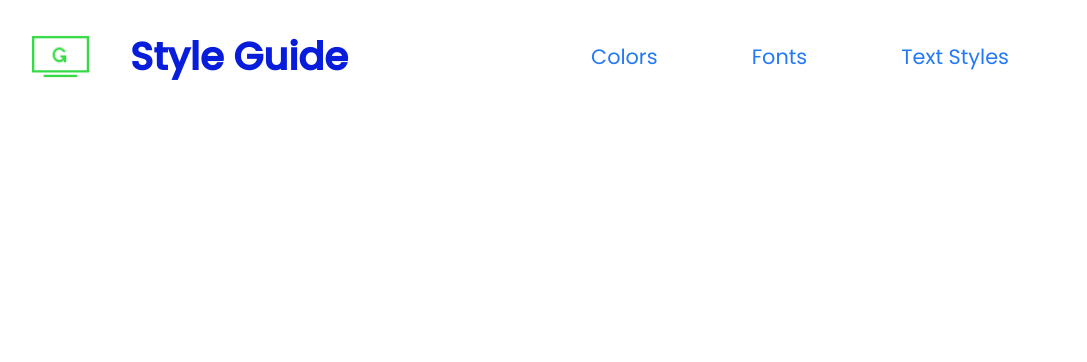
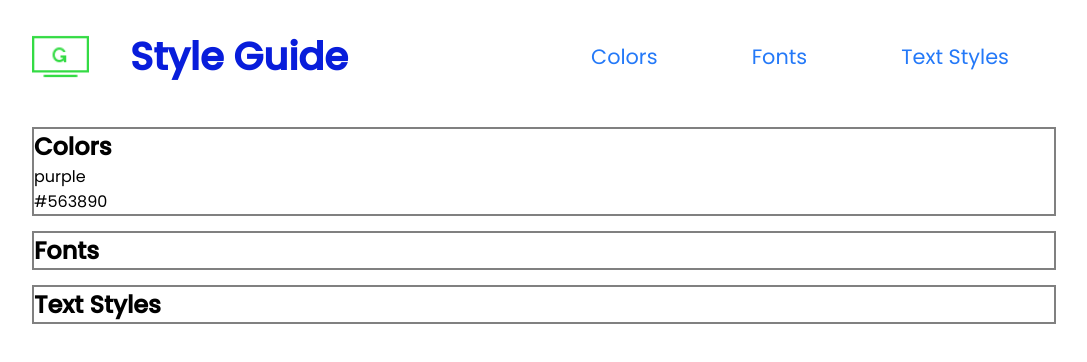
Before and after one commit to MahmoudAliEng/my-preferences, a plain HTML site: page index.html in a window 1280 px wide. Shown: the whole page, without its empty margins (96-1183 px from the left). Drawn offline with Linux system fonts and the light colour scheme.

Commit message:
Adding main elements

```diff
--- a/index.html
+++ b/index.html
@@ -22,5 +22,13 @@
             </ul>
         </nav>
     </header>
+    <main>
+        <div class="container">
+            <h2>Colors</h2>
+            <div class="color-pane purple"><p>purple</p> <p>#563890</p></div>
+        </div>
+        <div class="container"><h2>Fonts</h2></div>
+        <div class="container"><h2>Text Styles</h2></div>
+    </main>
 </body>
 </html>
--- a/style/style.css
+++ b/style/style.css
@@ -32,8 +32,6 @@ header {
     padding-right: 6vh;
 }
 
-
-
 nav {
     flex: 1;
 }
@@ -47,3 +45,9 @@ nav {
     font-size: 1.3em;
     text-decoration: none;
 }
+
+.container {
+    border: gray solid 2px;
+    margin: 15px auto;
+    width: 80%;
+}
```
